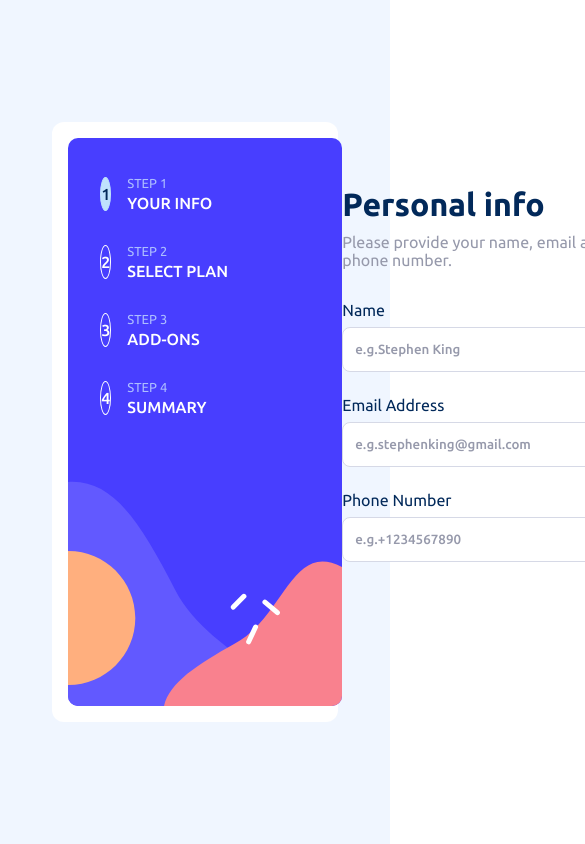
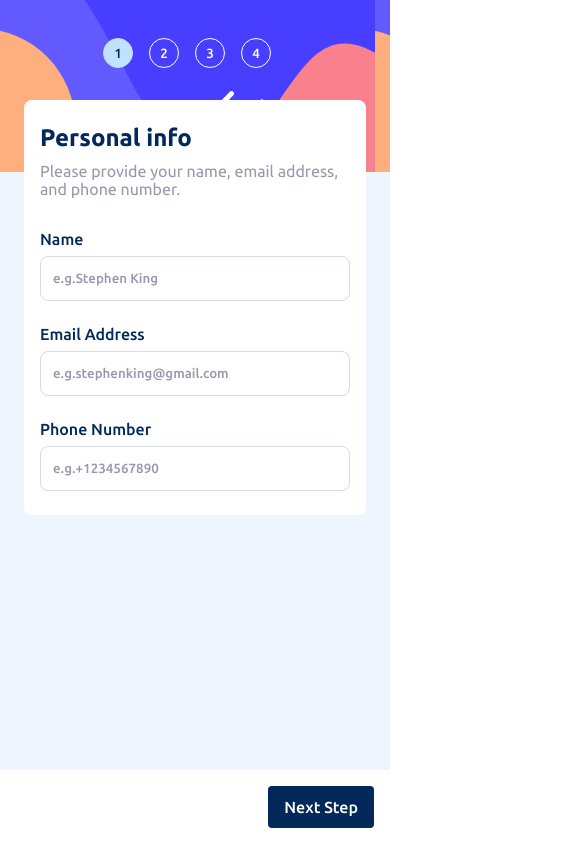
Before and after one commit to surbhi84/formSvg, a React (Vite) app: page / in a window 390 px wide. Shown: the top 844 px of the page, 585 px wide, since content can reach past the window. Built offline with nearby package versions, Linux system fonts and the light colour scheme.

Commit message:
made responsive

```diff
--- a/src/App.css
+++ b/src/App.css
@@ -6,7 +6,7 @@
 
 .card {
   display: flex;
-  width: 65%;
+  min-width: 65%;
   background-color: var(--white);
   border-radius: 12px;
   padding: 16px;
@@ -19,10 +19,15 @@
   flex-grow: 1;
 }
 
-.step-card > div {
-  min-width: 378px;
+/* RESPONSIVE CSS */
+
+@media (min-width: 360px) and (max-width: 420px) {
+  .main {
+    align-items: flex-start !important;
+  }
+  .card {
+    display: flex;
+    flex-direction: column;
+    padding: 0;
+  }
 }
-
-.mw {
-  min-width: 378px;
-}
--- a/src/App.jsx
+++ b/src/App.jsx
@@ -51,6 +51,35 @@ function App() {
               detailsDispatch={detailsDispatch}
             />
           )}
+          <div className='btn-div'>
+            {step > 1 && (
+              <div
+                className='text-cg text-med cur-p'
+                onClick={() => {
+                  setStep((p) => p - 1);
+                }}
+              >
+                Go Back
+              </div>
+            )}
+            {step === 4 && (
+              <button
+                className='btn-confirm mt-auto ml-auto'
+                onClick={() => setStep(0)}
+              >
+                Confirm
+              </button>
+            )}
+
+            {step > 0 && step < 4 && (
+              <button
+                className='btn-primary mt-auto ml-auto'
+                onClick={() => setStep((p) => p + 1)}
+              >
+                Next Step
+              </button>
+            )}
+          </div>
         </div>
       </div>
     </div>
--- a/src/components/Steps/StepFour.jsx
+++ b/src/components/Steps/StepFour.jsx
@@ -46,7 +46,7 @@ export const StepFour = ({ setStep, accDetails, detailsDispatch }) => {
         </div>
       </div>
 
-      <div className='flex mt-auto flex-center'>
+      <div className='flex mt-auto flex-center dis-none'>
         <div
           className='text-cg text-med cur-p'
           onClick={() => {
--- a/src/components/Steps/StepOne.jsx
+++ b/src/components/Steps/StepOne.jsx
@@ -1,4 +1,3 @@
-// import { Field, Form, Formik } from "formik";
 import "./steps.css";
 import { EDITDETAILS } from "../../hooks/dataReducer/types";
 
@@ -19,7 +18,7 @@ export const StepOne = ({ setStep, accDetails, detailsDispatch }) => {
 
       <form className='form' onSubmit={() => {}}>
         <div className='flex-col'>
-          <label className='text-mb'>Name</label>
+          <label className='text-mb text-med'>Name</label>
           <input
             className='input-field text-med'
             type='name'
@@ -31,7 +30,7 @@ export const StepOne = ({ setStep, accDetails, detailsDispatch }) => {
         </div>
 
         <div className='flex-col'>
-          <label className='text-mb'>Email Address</label>
+          <label className='text-mb text-med'>Email Address</label>
 
           <input
             className='input-field text-med'
@@ -45,7 +44,7 @@ export const StepOne = ({ setStep, accDetails, detailsDispatch }) => {
 
         {/* {errors.email && touched.email && errors.email} */}
         <div className='flex-col'>
-          <label className='text-mb '>Phone Number</label>
+          <label className='text-mb text-med'>Phone Number</label>
 
           <input
             className='input-field text-med'
--- a/src/components/Steps/StepThree.jsx
+++ b/src/components/Steps/StepThree.jsx
@@ -6,26 +6,26 @@ const Addons = [
     title: "Online service",
     detail: "Access to multiplayer games",
     monthlyPrice: "1/mo",
-    yearlyPrice: "10/mo",
+    yearlyPrice: "10/yr",
   },
   {
     title: "Larger storage",
     detail: "Extra 1TB of cloud save",
     monthlyPrice: "2/mo",
-    yearlyPrice: "20/mo",
+    yearlyPrice: "20/yr",
   },
   {
     title: "Customizable Profile",
     detail: "Custom theme on your profile",
     monthlyPrice: "2/mo",
-    yearlyPrice: "20/mo",
+    yearlyPrice: "20/yr",
   },
 ];
 
 export const StepThree = ({ setStep, accDetails, detailsDispatch }) => {
 
   return (
-    <div className='flex flex-col flex-grow card-padding mw step-div'>
+    <div className='flex flex-col flex-grow card-padding step-div'>
       <h1 className='text-mb text-bold m-0'>Pick add-ons</h1>
       <div className='text-cg text-reg mt-10'>
         Add-ons help enhance your gaming experience.
@@ -37,7 +37,7 @@ export const StepThree = ({ setStep, accDetails, detailsDispatch }) => {
         ))}
       </div>
 
-      <div className='flex mt-auto flex-center'>
+      <div className='flex mt-auto flex-center dis-none'>
         <div
           className='text-cg text-med cur-p'
           onClick={() => {
--- a/src/components/Steps/StepTwo.jsx
+++ b/src/components/Steps/StepTwo.jsx
@@ -43,7 +43,7 @@ export const StepTwo = ({ setStep, accDetails, detailsDispatch }) => {
       <div className='text-cg text-reg mt-10'>
         You have the option of monthly or yearly billing.
       </div>
-      <div className='flex gap-16'>
+      <div className='flex gap-16 pc-container'>
         {plans.map(({ icon, title, monthlyPrice, yearlyPrice }) => (
           <div
             className={`${
@@ -63,6 +63,7 @@ export const StepTwo = ({ setStep, accDetails, detailsDispatch }) => {
             }}
           >
             <img src={icon} />
+            <div>
               <div className='text-mb text-bold title-pc'>{title}</div>
               <div className='text-cg text-reg mt-10 text-med'>
                 ${period === "monthly" ? monthlyPrice : yearlyPrice}
@@ -70,6 +71,7 @@ export const StepTwo = ({ setStep, accDetails, detailsDispatch }) => {
               {period === "yearly" && (
                 <div className='text-mb mt-10 text-med'>2 months free</div>
               )}
+            </div>
           </div>
         ))}
       </div>
@@ -92,7 +94,7 @@ export const StepTwo = ({ setStep, accDetails, detailsDispatch }) => {
         </div>
       </div>
 
-      <div className='flex mt-auto flex-center'>
+      <div className='flex mt-auto flex-center dis-none'>
         <div
           className='text-cg text-med cur-p'
           onClick={() => {
--- a/src/components/Steps/steps.css
+++ b/src/components/Steps/steps.css
@@ -1,4 +1,4 @@
-.step-div{
+.step-div {
   min-width: 486px;
 }
 
@@ -133,3 +133,114 @@
 }
 
 /* Responsive css */
+
+@media (min-width: 360px) and (max-width: 420px) {
+  .step-div,
+  .thankyou-div {
+    box-sizing: border-box;
+    position: absolute;
+    top: 100px;
+    min-width: 342px;
+    max-width: 342px;
+    background-color: var(--white);
+    border-radius: 8px;
+    padding: 24px 16px !important;
+    flex: 1;
+    > h1 {
+      font-size: x-large;
+      font-weight: 500;
+    }
+  }
+
+  .btn-div {
+    display: flex;
+    flex-direction: row;
+    flex-grow: 1;
+    align-items: center;
+    background-color: var(--white);
+    box-sizing: border-box;
+    width: 100vw;
+    position: absolute;
+    bottom: 0;
+    padding: 16px;
+  }
+
+  .dis-none {
+    display: none !important;
+  }
+
+  .pc-container {
+    flex-direction: column !important;
+    margin-top: 24px;
+  }
+
+  .plan-card {
+    display: flex;
+    margin-top: 0;
+    > div {
+      margin-left: 16px;
+    }
+    > img {
+      height: max-content;
+    }
+  }
+
+  .title-pc {
+    margin-top: 0;
+    + div {
+      margin-top: 4px;
+    }
+  }
+
+  .period-div {
+    margin-top: 24px;
+  }
+
+  .btn-primary {
+    padding: 12px 16px;
+    border-radius: 4px;
+  }
+
+  .btn-confirm {
+    padding: 12px 20px;
+    border-radius: 4px;
+  }
+
+  .addon-card {
+    font-size: small;
+    padding: 12px;
+  }
+
+  .addon-title {
+    font-size: medium;
+  }
+
+  .addon-cb {
+    display: block;
+    height: 20px;
+    width: 20px;
+    border-radius: 8px;
+  }
+
+  .addon-cb {
+    + div {
+      margin-left: 12px;
+    }
+  }
+
+  .thankyou-div {
+    padding: 78px 16px !important;
+    > img {
+      height: 56px;
+    }
+    > h1 {
+      font-weight: bold;
+    }
+  }
+}
+
+@media (min-width: 420px) {
+  .btn-div {
+    display: none !important;
+  }
+}
--- a/src/components/sidebar/Sidebar.jsx
+++ b/src/components/sidebar/Sidebar.jsx
@@ -21,7 +21,7 @@ export const Sidebar = ({ step, setStep }) => {
             >
               {stepNum}
             </div>
-            <div className='step-div'>
+            <div>
               <div className='step-number'>STEP {stepNum}</div>
               <div className='step-title text-med'>{stepTitle}</div>
             </div>
--- a/src/components/sidebar/sidebar.css
+++ b/src/components/sidebar/sidebar.css
@@ -38,3 +38,34 @@
   font-size: small;
   margin-bottom: 4px;
 }
+
+/* RESPONSIVE CSS */
+
+@media (min-width: 360px) and (max-width: 420px) {
+  .sb-container {
+    flex-direction: row !important;
+    justify-content: center;
+    align-items: flex-start;
+    background-image: url(/public/assets/images/bg-sidebar-mobile.svg);
+    height: 172px;
+    gap: 0px;
+    width: 100vw;
+    position: relative;
+    top: 0;
+  }
+
+  .step-num,
+  .step-num-active {
+    border-radius: 50%;
+    height: 20px;
+    width: 20px;
+    font-size: smaller;
+    padding: 4px;
+    font-family: "UbuntuMed";
+  }
+
+  .step-title,
+  .step-number {
+    display: none;
+  }
+}
--- a/src/hooks/dataReducer/useDetailsReducer.js
+++ b/src/hooks/dataReducer/useDetailsReducer.js
@@ -6,7 +6,7 @@ export const useDetailsReducer = () => {
     userName: "",
     email: "",
     phone: "",
-    plan: { title: "Arcade", price: "9/mo" },
+    plan: {},
     period: "monthly",
     addOns: [],
   };
```
Lines whose indentation alone changed are shown as unchanged.
